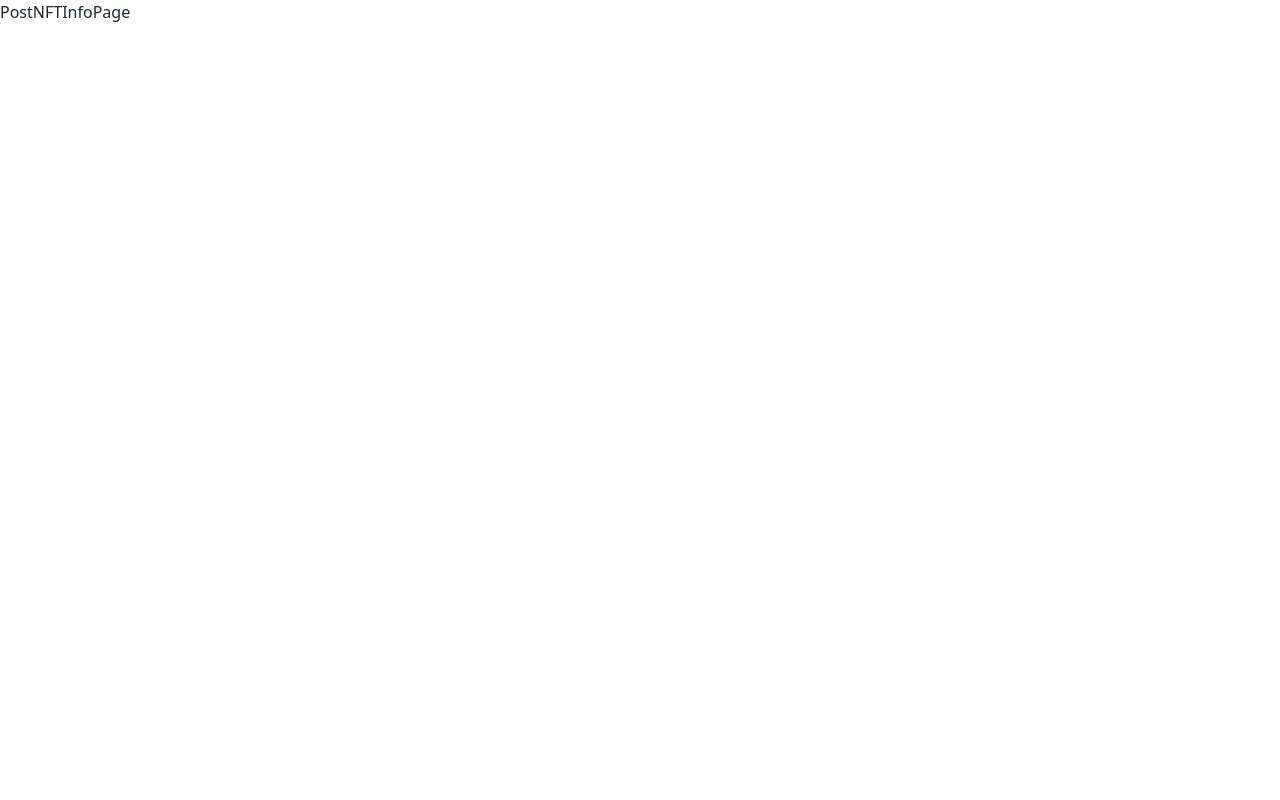
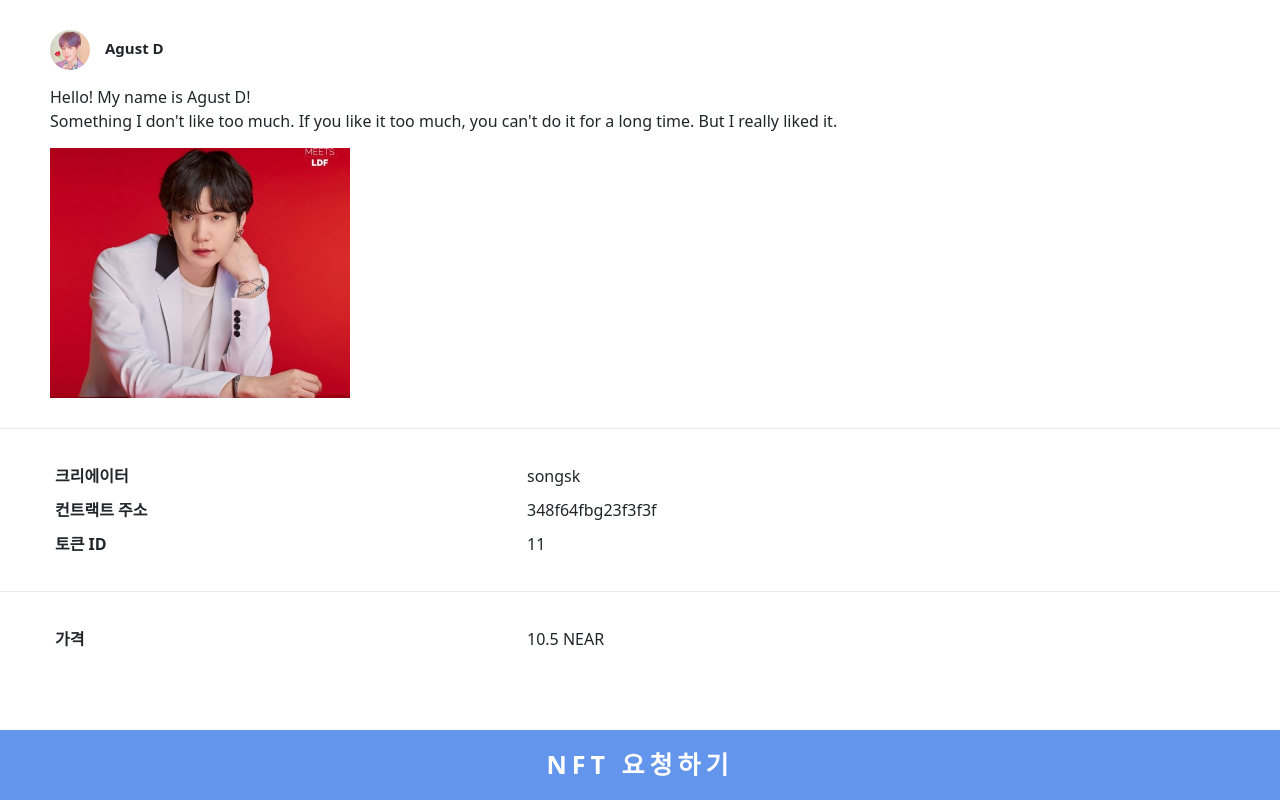
Before and after one commit to Cinderella-mom-is-gathering/Koren-Frontend, a React (Create React App) app: page /#/posts/1/nft in a window 1280 px wide. Built offline with nearby package versions, Linux system fonts and the light colour scheme.

Commit message:
navigation bar & PostNFTInfoPage  구현

```diff
--- a/package.json
+++ b/package.json
@@ -21,6 +21,7 @@
     "react-app-rewired": "^2.2.1",
     "react-bootstrap": "^2.8.0",
     "react-dom": "^18.2.0",
+    "react-icons": "^4.10.1",
     "react-router-dom": "^6.14.2",
     "react-scripts": "5.0.1",
     "serve": "^14.2.0",
--- /dev/null
+++ b/src/component/BottomNavigationBar.js
@@ -0,0 +1,46 @@
+import React from 'react';
+import styled from 'styled-components';
+import { AiOutlineHome, AiOutlineBell } from 'react-icons/ai';
+import { MdOutlinePersonOutline } from 'react-icons/md';
+
+const StyledFooter = styled.div`
+  display: flex;
+  flex-direction: row;
+  justify-content: space-around;
+  position: fixed;
+  bottom: 0;
+  left: 0;
+  width: 100%;
+  background-color: cornflowerblue;
+  padding: 10px 10%;
+  `;
+
+const Button = styled.button`
+  -webkit-appearance: none;
+  -moz-appearance: none;
+  appearance: none;
+  border: none;
+  height: 70px;
+  background-color: cornflowerblue;
+  color: white;
+  font-size: 25px;
+  font-weight: bold;
+`;
+
+const BottomNavigationBar = () => {
+  return (
+    <StyledFooter>
+      <Button type='button'>
+        <AiOutlineHome />
+      </Button>
+      <Button type='button'>
+        <AiOutlineBell />
+      </Button>
+      <Button type='button'>
+        <MdOutlinePersonOutline />
+      </Button>
+    </StyledFooter>
+  );
+};
+
+export default BottomNavigationBar;
--- a/src/component/SubmitButton.js
+++ b/src/component/SubmitButton.js
@@ -6,7 +6,7 @@ const Button = styled.button`
   -moz-appearance: none;
   appearance: none;
   border: none;
-  position:absolute;
+  position:fixed;
   bottom:0;
   width:100%;
   height:70px;
@@ -20,9 +20,7 @@ const Button = styled.button`
 const SubmitButton=({content})=> {
     return (
         <form>
-
         <Button type='button'> {content} </Button>
-
         </form>
     );
 }
--- a/src/page/PostNFTInfoPage.js
+++ b/src/page/PostNFTInfoPage.js
@@ -1,18 +1,84 @@
-import styled from "styled-components";
+import React from 'react';
+import BottomNavigationBar from '../component/BottomNavigationBar';
+import styled from 'styled-components';
+import PostCard from '../component/postCard/PostCard';
+import Profile from '../component/postCard/Profile';
+import TextBox from '../component/postCard/TextBox';
+import ImgBox from '../component/postCard/ImgBox';
+import SubmitButton from '../component/SubmitButton';
 
 const MainWrapper = styled.div`
-margin:20px;
+  margin: 20px;
   position: relative;
+  padding: 10px;
 
   display: flex;
-  flex-direction:column;
-`
-const PostNFTInfoPage=()=>{
-    return(
+  flex-direction: column;
+`;
+
+const TableWrapper = styled.div`
+    margin-right: 20px;
+    margin-left: 20px;
+`;
+
+const Table = styled.table`
+  width: 100%;
+  td {
+    padding: 5px;
+  }
+  /* table 요소에 패딩 추가 */
+  padding: 10px;
+`;
+
+const LabelCell = styled.td`
+  font-weight: bold;
+  width: 40%;
+`;
+
+const ValueCell = styled.td`
+  /* value 셀에 별도 스타일이 필요 없으므로 아무 스타일도 지정하지 않음 */
+`;
+
+const TableRow = ({ label, value }) => (
+    <tr>
+        <LabelCell>{label}</LabelCell>
+        <ValueCell>{value}</ValueCell>
+    </tr>
+);
+
+const PostNFTInfoPage = () => {
+    return (
         <div>
-            PostNFTInfoPage
+            <MainWrapper>
+                <Profile nickname="Agust D" />
+                <TextBox />
+                <ImgBox />
+            </MainWrapper>
+            <div style={{ borderBottom: '1px solid #E9E9E9' }}></div>
+            <MainWrapper>
+                <TableWrapper>
+                    <Table>
+                        <tbody>
+                            <TableRow label="크리에이터" value="songsk" />
+                            <TableRow label="컨트랙트 주소" value="348f64fbg23f3f3f" />
+                            <TableRow label="토큰 ID" value="11" />
+                        </tbody>
+                    </Table>
+                </TableWrapper>
+            </MainWrapper>
+            <div style={{ borderBottom: '1px solid #E9E9E9' }}></div>
+            <MainWrapper>
+                <TableWrapper>
+                    <Table>
+                        <tbody>
+                            <TableRow label="가격" value="10.5 NEAR" />
+                        </tbody>
+                    </Table>
+                </TableWrapper>
+            </MainWrapper>
+            <SubmitButton content="NFT 요청하기" />
         </div>
-    )
-}
+    );
+};
 
 export default PostNFTInfoPage;
```
Also changed, not shown: src/page/LoginPage.js (+4 -4 lines), 1 other file (tests, documents, lock files or other folders).
